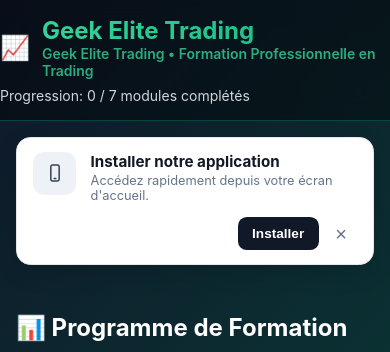
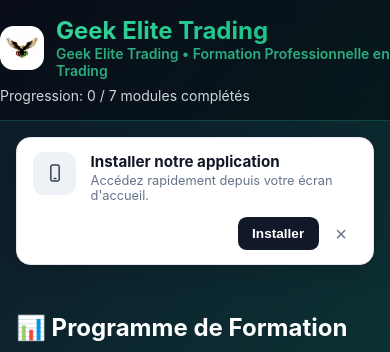
Before and after one commit to emerGeek007/geek-elite-cours, a plain HTML site: page index.html in a window 390 px wide. Shown: the top 352 px of the page. Drawn offline with Linux system fonts and the light colour scheme.

Commit message:
Afficher le logo dans l'en-tete du cours.
Co-authored-by: Cursor <cursoragent@cursor.com>

```diff
--- a/index.html
+++ b/index.html
@@ -11,15 +11,16 @@
     <meta name="apple-mobile-web-app-title" content="Geek Elite">
     <title>Geek Elite Trading - Formation Trading</title>
     <link rel="manifest" href="manifest.webmanifest">
+    <link rel="icon" href="icons/logo-mark.png?v=2">
     <link rel="apple-touch-icon" href="icons/apple-touch-icon.png">
-    <link rel="stylesheet" href="styles.css?v=4">
+    <link rel="stylesheet" href="styles.css?v=5">
 </head>
 <body>
     <!-- Header -->
     <header class="header">
         <div class="container header-content">
             <div class="header-title">
-                <div class="header-icon">📈</div>
+                <img class="header-icon" src="icons/logo-mark.png?v=2" alt="Logo Geek Elite Trading">
                 <div>
                     <h1 class="main-title">Geek Elite Trading</h1>
                     <p class="subtitle">Geek Elite Trading • Formation Professionnelle en Trading</p>
--- a/styles.css
+++ b/styles.css
@@ -40,7 +40,13 @@ body {
 }
 
 .header-icon {
-    font-size: 2rem;
+    width: 3.25rem;
+    height: 3.25rem;
+    flex-shrink: 0;
+    border-radius: 0.85rem;
+    background: #fff;
+    object-fit: contain;
+    padding: 0.15rem;
 }
 
 .main-title {
@@ -460,7 +466,8 @@ body {
     }
 
     .header-icon {
-        font-size: 1.5rem;
+        width: 2.75rem;
+        height: 2.75rem;
     }
 
     .section-title {
```
Also changed, not shown: get.html (+3 -2 lines), icons/logo elie trading.jpeg (added), icons/logo-mark.png (added).
